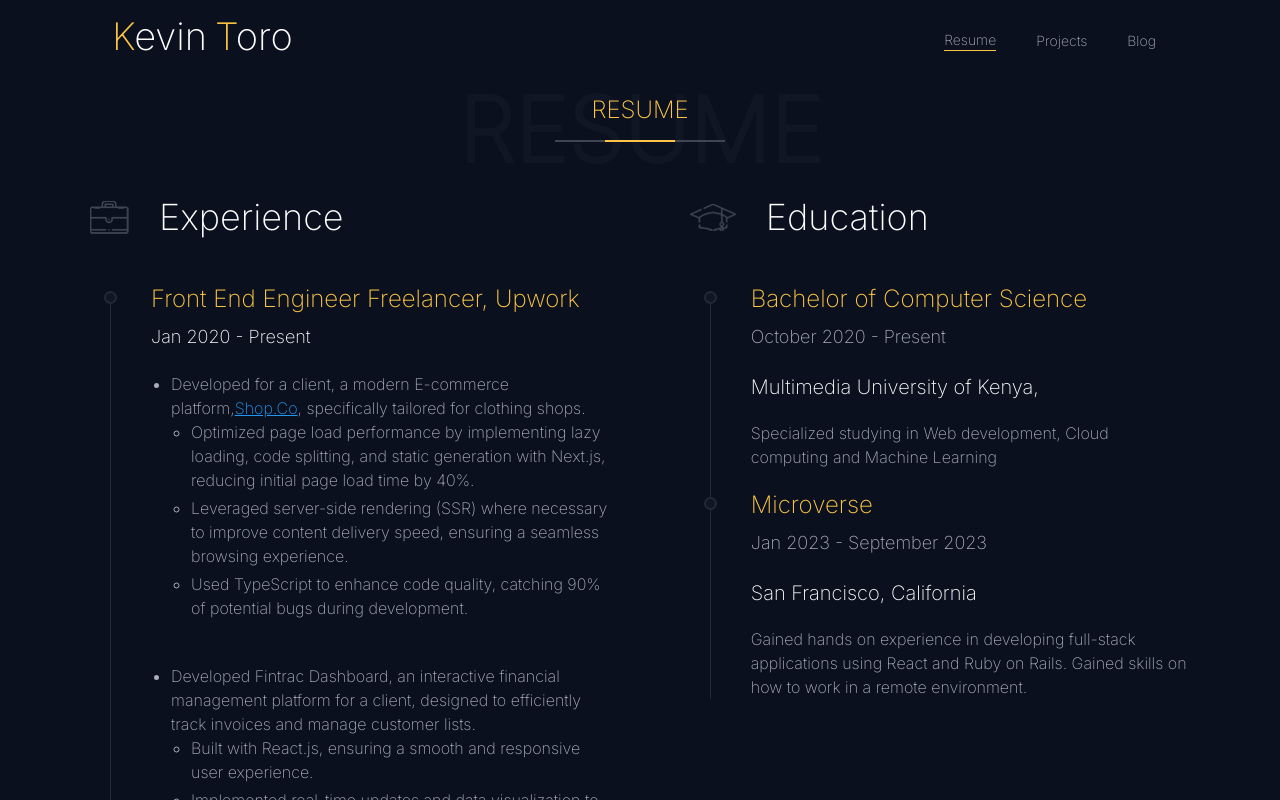
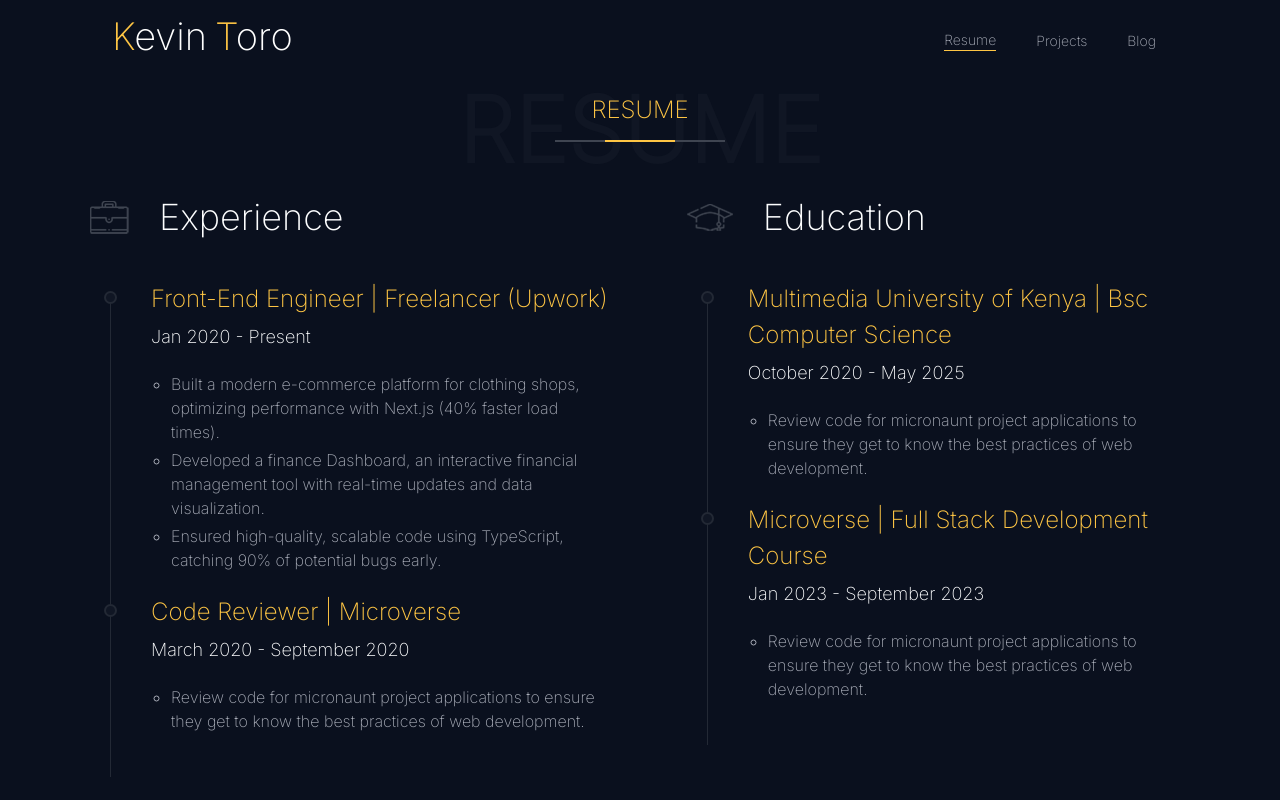
Before and after one commit to torobucci/React_Portfolio, a React (Vite) app: page /resume in a window 1280 px wide. Shown: the top 800 px of the page. Built offline with nearby package versions, Linux system fonts and the light colour scheme.

Commit message:
modify resume layout

```diff
--- a/src/components/Resume.jsx
+++ b/src/components/Resume.jsx
@@ -25,68 +25,40 @@ const Resume = () => {
             </div>
             <div className="relative pl-10 ml-5 border-l-[1px] border-l-[#232935] before:absolute before:border-[2px] before:border-[#232935] before:rounded-full before:bg-[#101624] before:w-[13px] before:h-[13px] before:-top-[12px] before:-left-[7px] before:transition-all before:ease-in-out before:duration-[0.4s] hover:before:bg-[#fec544]">
               <h3 className="text-[24px] font-normal text-[#fec544] relative -top-[22px] -mb-4">
-                Front End Engineer Freelancer, Upwork
+                Front-End Engineer | Freelancer (Upwork)
               </h3>
               <p className="text-[18px] mb-5 text-[#fdfeff] font-normal leading-[1.6em]">
                 Jan 2020 - Present
               </p>
 
-              <ul className="list-disc text-[#a9adb8] pl-5">
-                <li className="pb-10">
-                  <p className="text-[14px] md:text-[16px]">
-                    Developed for a client, a modern E-commerce platform,
-                    <a href="https://shop-co-sigma.vercel.app" target="_blank" rel="noopener noreferrer" className="text-blue-500 underline">
-                      Shop.Co
-                    </a>, specifically tailored for clothing shops.
-                  </p>
-                  <ul className="list-[circle] text-[#a9adb8] pl-5">
-                    <li className="pb-1 text-[14px] md:text-[16px]">
-                      Optimized page load performance by implementing lazy loading, code splitting, and static generation with Next.js, reducing initial page load time by 40%.
-                    </li>
-                    <li className="pb-1 text-[14px] md:text-[16px]">
-                      Leveraged server-side rendering (SSR) where necessary to improve content delivery speed, ensuring a seamless browsing experience.
-                    </li>
-                    <li className="pb-1 text-[14px] md:text-[16px]">
-                      Used TypeScript to enhance code quality, catching 90% of potential bugs during development.
-                    </li>
-                  </ul>
+              <ul className="list-[circle] text-[#a9adb8] pl-5 pb-10">
+                <li className="pb-1 text-[14px] md:text-[16px]">
+                  Built a modern e-commerce platform for clothing shops, optimizing performance with Next.js (40% faster load times).
+
                 </li>
-                <li className="pb-10">
-                  <p className="text-[14px] md:text-[16px]">
-                    Developed Fintrac Dashboard, an interactive financial management platform for a client, designed to efficiently track invoices and manage customer lists.
-                  </p>
-                  <ul className="list-[circle] text-[#a9adb8] pl-5">
-                    <li className="pb-1 text-[14px] md:text-[16px]">
-                      Built with React.js, ensuring a smooth and responsive user experience.
-                    </li>
-                    <li className="pb-1 text-[14px] md:text-[16px]">
-                      Implemented real-time updates and data visualization to enhance financial insights.
-                    </li>
-                    <li className="pb-1 text-[14px] md:text-[16px]">
-                      Achieved a 100% Lighthouse accessibility score, ensuring an inclusive and user-friendly design.
-                    </li>
-                    <li className="pb-1 text-[14px] md:text-[16px]">
-                      Client praised the intuitive UI and efficient data management, significantly improving business operations.
-                    </li>
-                  </ul>
+                <li className="pb-1 text-[14px] md:text-[16px]"> Developed a finance Dashboard, an interactive financial management tool with real-time updates and data visualization.
+                </li>
+                <li className="pb-1 text-[14px] md:text-[16px]">
+                  Ensured high-quality, scalable code using TypeScript, catching 90% of potential bugs early.
                 </li>
               </ul>
 
             </div>
             <div className="relative pl-10 ml-5 border-l-[1px] border-l-[#232935] before:absolute before:border-[2px] before:border-[#232935] before:rounded-full before:bg-[#101624] before:w-[13px] before:h-[13px] before:-top-[12px] before:-left-[7px] before:transition-all before:ease-in-out before:duration-[0.4s] hover:before:bg-[#fec544]">
               <h3 className="text-[24px] font-normal text-[#fec544] relative -top-[22px] -mb-4">
-                Code Reviewer
+                Code Reviewer | Microverse
               </h3>
-              <p className="text-[18px] mb-5 text-[#a9adb8] font-normal leading-[1.6em]">
+              <p className="text-[18px] mb-5 text-[#fdfeff] font-normal leading-[1.6em]">
                 March 2020 - September 2020
               </p>
-              <h4 className="text-[20px] mb-[19px] text-[#fdfeff] font-normal">
-                Microverse
-              </h4>
-              <p className="text-[14px] md:text-[16px] text-[#a9adb8]">
-                Review code for micronaunt project applications to ensure they
-                get to know the best practices of web development.
-              </p>
+              <ul className="list-[circle] text-[#a9adb8] pl-5 pb-10">
+
+                <li className="pb-1 text-[14px] md:text-[16px]">
+                  Review code for micronaunt project applications to ensure they
+                  get to know the best practices of web development.
+                </li>
+              </ul>
+
             </div>
           </div>
           <div className="px-[15px] mb-2 ">
@@ -101,34 +73,36 @@ const Resume = () => {
               </h2>
             </div>
             <div className="relative pl-10 ml-5 border-l-[1px] border-l-[#232935] before:absolute before:border-[2px] before:border-[#232935] before:rounded-full before:bg-[#101624] before:w-[13px] before:h-[13px] before:-top-[12px] before:-left-[7px] before:transition-all before:ease-in-out before:duration-[0.4s] hover:before:bg-[#fec544]">
+
               <h3 className="text-[24px] font-normal text-[#fec544] relative -top-[22px] -mb-4">
-                Bachelor of Computer Science
+                Multimedia University of Kenya | Bsc Computer Science
               </h3>
-              <p className="text-[18px] mb-5 text-[#a9adb8] font-normal leading-[1.6em]">
-                October 2020 - Present
+              <p className="text-[18px] mb-5 text-[#fdfeff] font-normal leading-[1.6em]">
+                October 2020 -  May 2025
               </p>
-              <h4 className="text-[20px] mb-[19px] text-[#fdfeff] font-normal">
-                Multimedia University of Kenya,
-              </h4>
-              <p className="text-[14px] md:text-[16px] text-[#a9adb8] pb-10">
-                Specialized studying in Web development, Cloud computing and Machine Learning
-              </p>
+              <ul className="list-[circle] text-[#a9adb8] pl-5 pb-10">
+
+                <li className="pb-1 text-[14px] md:text-[16px]">
+                  Review code for micronaunt project applications to ensure they
+                  get to know the best practices of web development.
+                </li>
+              </ul>
             </div>
             <div className="relative pl-10 ml-5 border-l-[1px] border-l-[#232935] before:absolute before:border-[2px] before:border-[#232935] before:rounded-full before:bg-[#101624] before:w-[13px] before:h-[13px] before:-top-[12px] before:-left-[7px] before:transition-all before:ease-in-out before:duration-[0.4s] hover:before:bg-[#fec544]">
-              <h3 className="text-[24px] font-normal text-[#fec544] relative -top-[22px] -mb-4">
-                Microverse
+
+            <h3 className="text-[24px] font-normal text-[#fec544] relative -top-[22px] -mb-4">
+                Microverse | Full Stack Development Course
               </h3>
-              <p className="text-[18px] mb-5 text-[#a9adb8] font-normal leading-[1.6em]">
-                Jan 2023 - September 2023
+              <p className="text-[18px] mb-5 text-[#fdfeff] font-normal leading-[1.6em]">
+                Jan 2023 -  September 2023
               </p>
-              <h4 className="text-[20px] mb-[19px] text-[#fdfeff] font-normal">
-                San Francisco, California
-              </h4>
-              <p className="text-[14px] md:text-[16px] text-[#a9adb8]">
-                Gained hands on experience in developing full-stack applications
-                using React and Ruby on Rails. Gained skills on how to work in a
-                remote environment.
-              </p>
+              <ul className="list-[circle] text-[#a9adb8] pl-5 pb-10">
+
+                <li className="pb-1 text-[14px] md:text-[16px]">
+                  Review code for micronaunt project applications to ensure they
+                  get to know the best practices of web development.
+                </li>
+              </ul>
             </div>
           </div>
         </div>
```
